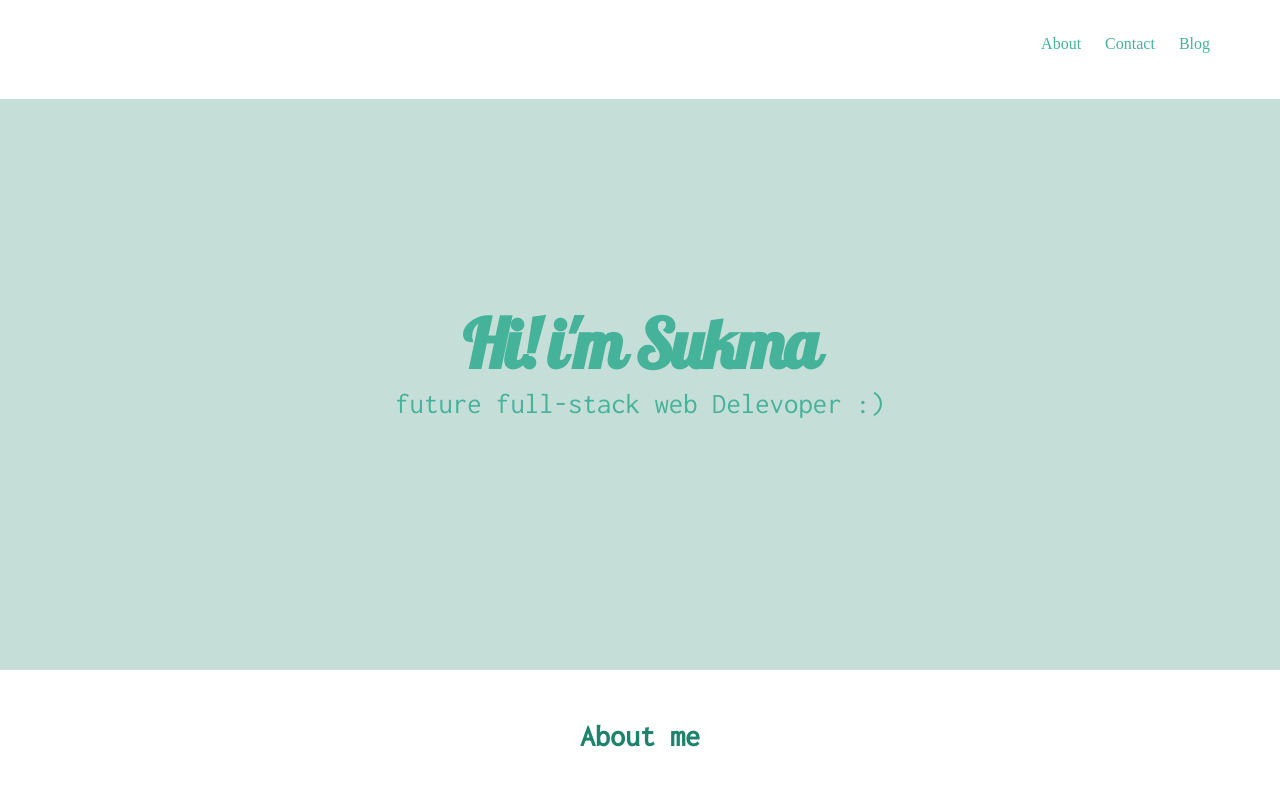
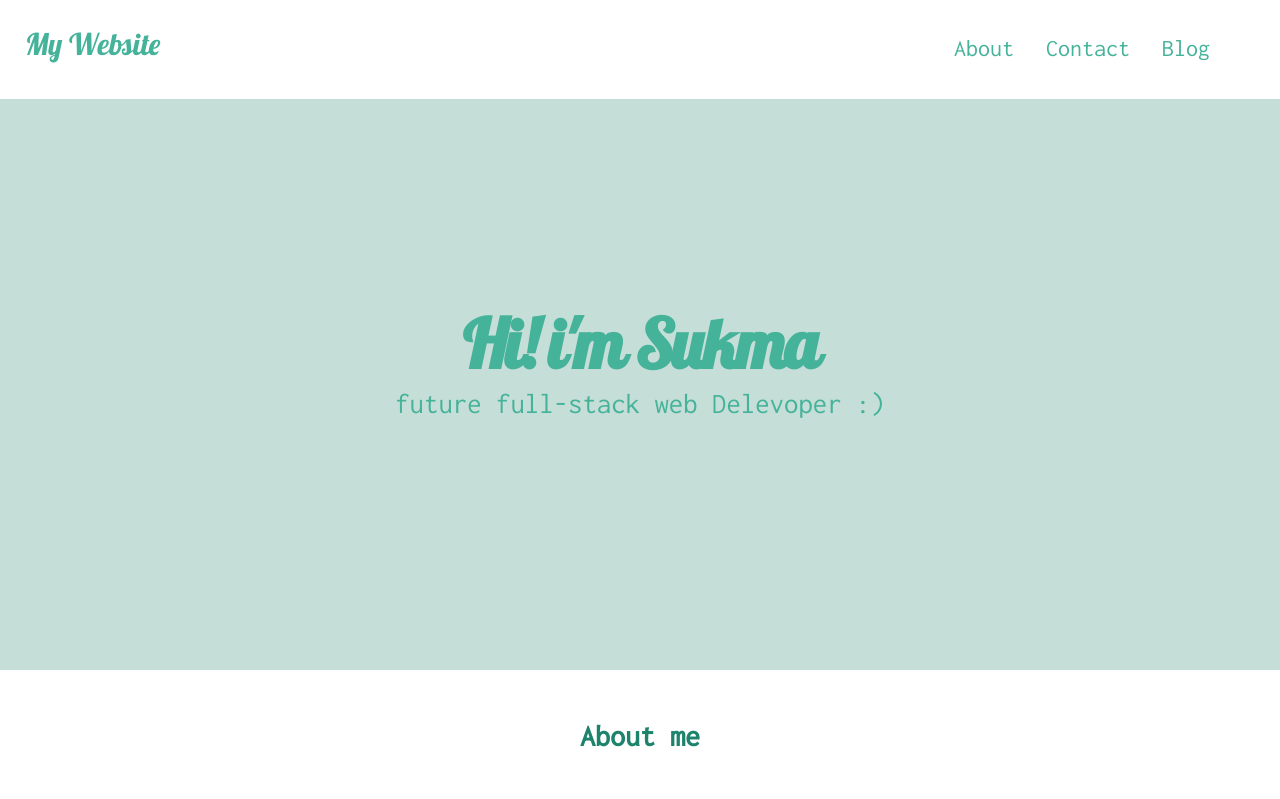
Before and after one commit to sukmahd/sukmahd.github.io, a plain HTML site: page index.html in a window 1280 px wide. Shown: the top 799 px of the page. Drawn offline with Linux system fonts and the light colour scheme.

Commit message:
update logo

```diff
--- a/index.html
+++ b/index.html
@@ -8,6 +8,10 @@
   <body>
     <!-- header -->
     <header>
+
+      <div id="logo">
+        My Website
+      </div>
       <nav>
         <ul>
           <li>About</li>
--- a/style.css
+++ b/style.css
@@ -21,6 +21,8 @@ header{
 nav{
  float: right;
  height:100%;
+ font-family: 'Inconsolata', monospace;
+ font-size: 24px;
 }
 
 ul{
@@ -82,6 +84,14 @@ footer{
   color: #45b29a;
 }
 
+#logo{
+  padding: 25px;
+  float: left;
+  font-size: 30px;
+  font-family: 'Lobster', cursive;
+
+}
+
 #box-top{
   width: 100%;
   background-color: #c5ded7;
```
